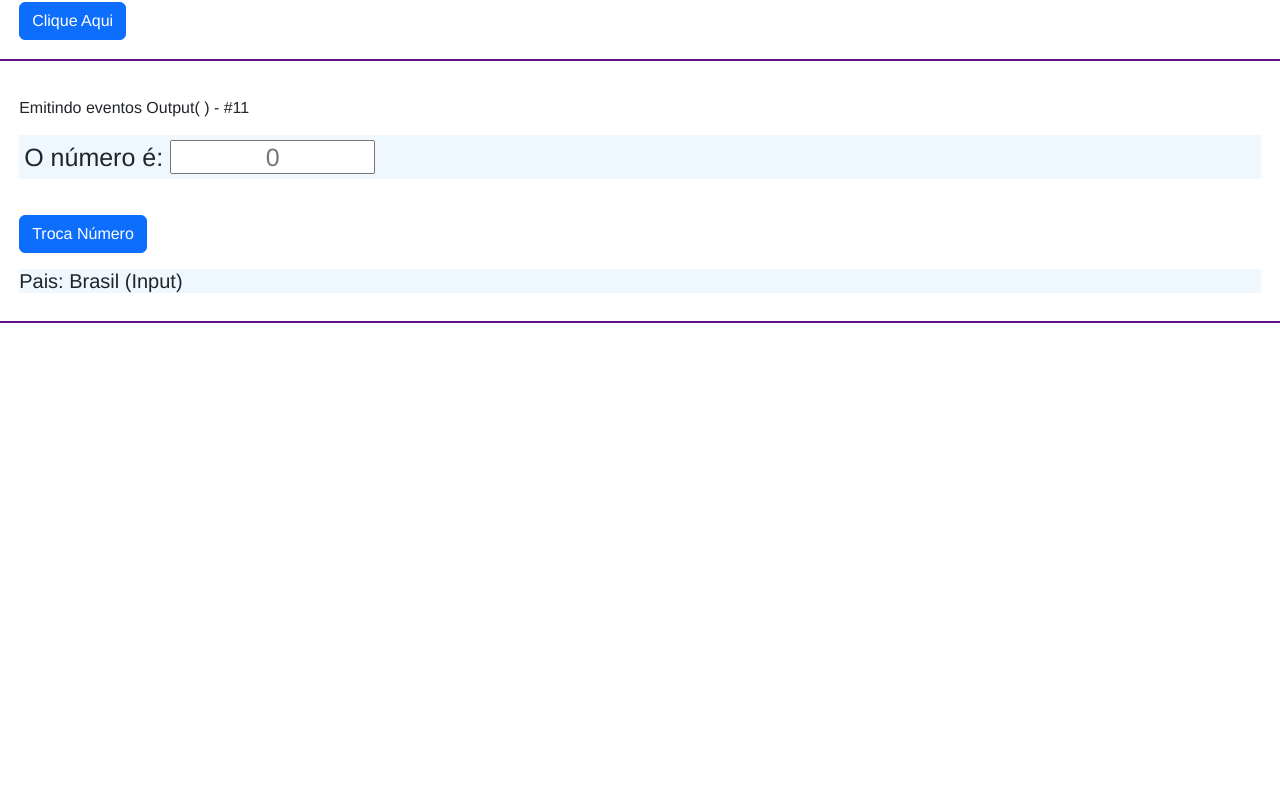
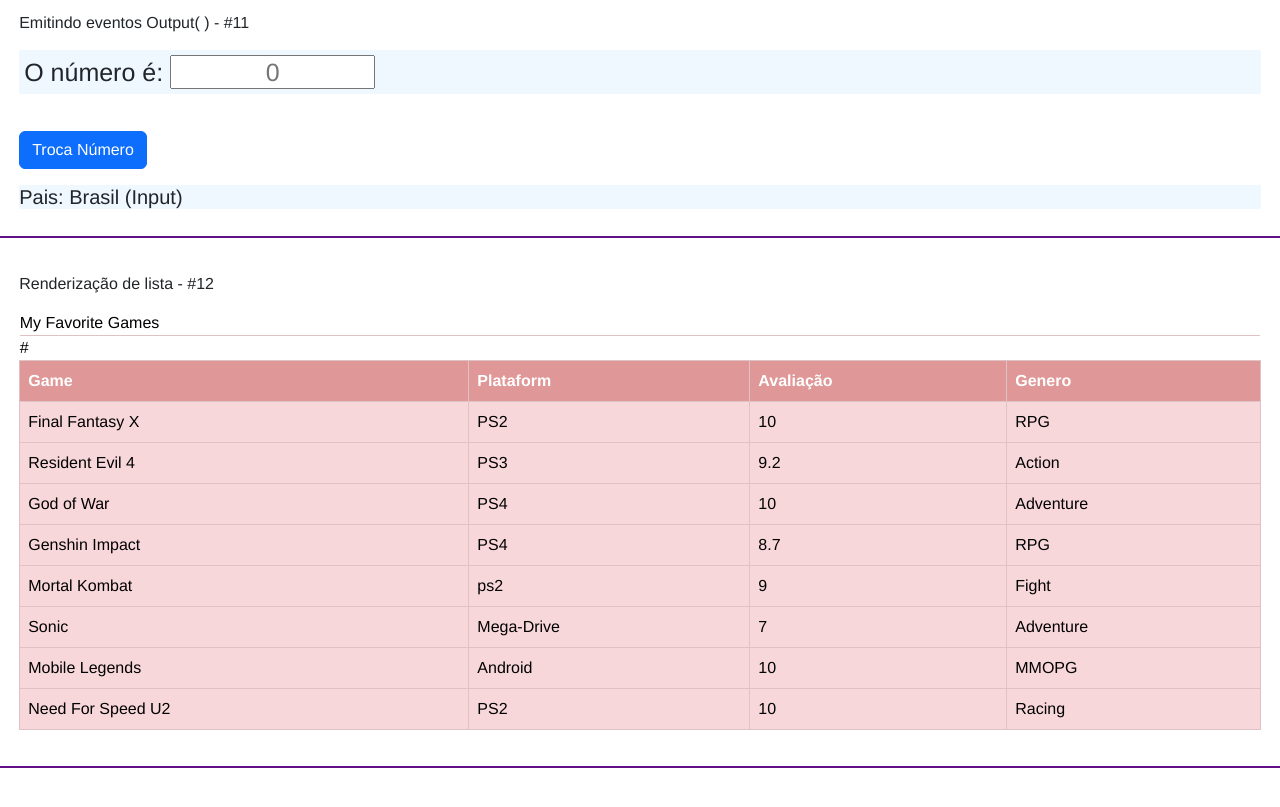
Before and after one commit to GiselleBarbosa/angular-curso-hora-de-codar, an Angular app: page / in a window 1280 px wide. Shown: the part 1505-2312 px from the top of the page. Built offline with nearby package versions, Linux system fonts and the light colour scheme.

Commit message:
finalizando listas renderizadas

```diff
--- a/src/app/app.component.html
+++ b/src/app/app.component.html
@@ -1,8 +1,6 @@
 <div class="class">
   <p>CSS no Angular - #06</p>
   <h1>Hello World Angular!</h1>
-  <h2>Testando H2</h2>
-  <p>Alguma coisa</p>
   <a href="#">Clique Aqui</a>
 </div>
 
@@ -35,3 +33,7 @@
 <div class="class">
   <app-emmiter [pais]="nacionalidade"></app-emmiter>
 </div>
+
+<div class="class">
+  <app-list-render></app-list-render>
+</div>
--- a/src/app/app.module.ts
+++ b/src/app/app.module.ts
@@ -10,6 +10,7 @@ import { IfRenderComponent } from './components/if-render/if-render.component';
 import { EventsComponent } from './components/eventos/events.component';
 import { EmmiterComponent } from './components/emmiter/emmiter.component';
 import { ChangeNumberComponent } from './components/change-number/change-number.component';
+import { ListRenderComponent } from './components/list-render/list-render.component';
 
 @NgModule({
   declarations: [
@@ -20,7 +21,8 @@ import { ChangeNumberComponent } from './components/change-number/change-number.
     IfRenderComponent,
     EventsComponent,
     EmmiterComponent,
-    ChangeNumberComponent
+    ChangeNumberComponent,
+    ListRenderComponent
   ],
   imports: [
     BrowserModule,
--- /dev/null
+++ b/src/app/components/list-render/list-render.component.html
@@ -0,0 +1,25 @@
+<p>Renderização de lista - #12</p>
+
+<table class="table table-bordered table-danger">
+  <thead>My Favorite Games</thead>
+
+  <tbody>
+
+   <tr>#</tr>
+
+    <tr>
+      <th>Game</th>
+      <th>Plataform</th>
+      <th>Avaliação</th>
+      <th>Genero</th>
+    </tr>
+
+    <tr *ngFor="let game of favoriteGames">
+      <td>{{ game.name }}</td>
+      <td>{{ game.plataform }}</td>
+      <td>{{ game.rating }}</td>
+      <td>{{ game.genre }}</td>
+    </tr>
+
+  </tbody>
+</table>
--- /dev/null
+++ b/src/app/components/list-render/list-render.component.scss
@@ -0,0 +1,9 @@
+
+th {
+  background-color: rgb(223, 151, 151);
+  color: #fff;
+}
+
+td {
+  border-radius: 2px solid black;
+}
--- /dev/null
+++ b/src/app/components/list-render/list-render.component.ts
@@ -0,0 +1,27 @@
+import { Component, OnInit } from '@angular/core';
+
+@Component({
+  selector: 'app-list-render',
+  templateUrl: './list-render.component.html',
+  styleUrls: ['./list-render.component.scss']
+})
+export class ListRenderComponent implements OnInit {
+
+  favoriteGames = [
+    { name: "Final Fantasy X", plataform: "PS2", rating: 10, genre: "RPG"  },
+    { name: "Resident Evil 4", plataform: "PS3", rating: 9.2, genre: "Action"  },
+    { name: "God of War", plataform: "PS4", rating: 10, genre: "Adventure"  },
+    { name: "Genshin Impact", plataform: "PS4", rating: 8.7, genre: "RPG" },
+    { name: "Mortal Kombat", plataform: "ps2", rating: 9, genre: "Fight" },
+    { name: "Sonic", plataform: "Mega-Drive", rating: 7, genre: "Adventure"  },
+    { name: "Mobile Legends", plataform: "Android", rating: 10, genre: "MMOPG" },
+    { name: "Need For Speed U2", plataform: "PS2", rating: 10, genre: "Racing" },
+
+  ];
+
+  constructor () { }
+
+  ngOnInit(): void {
+  }
+
+}
```
